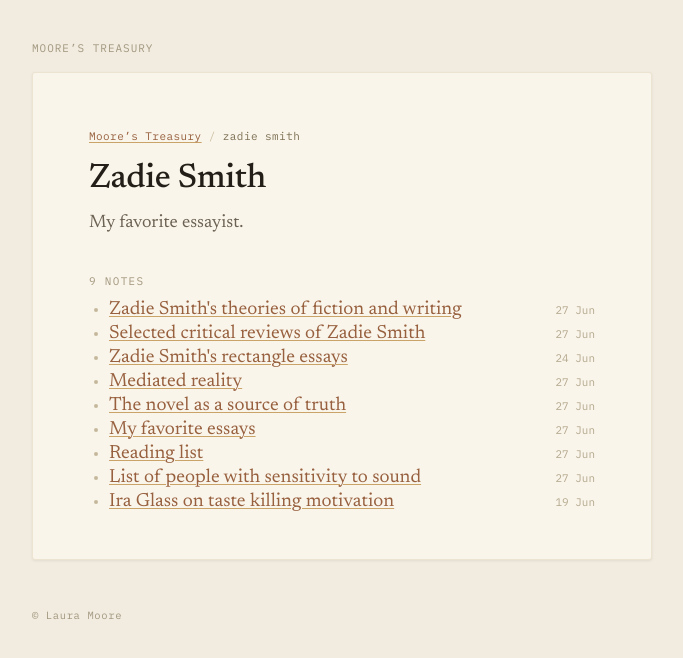
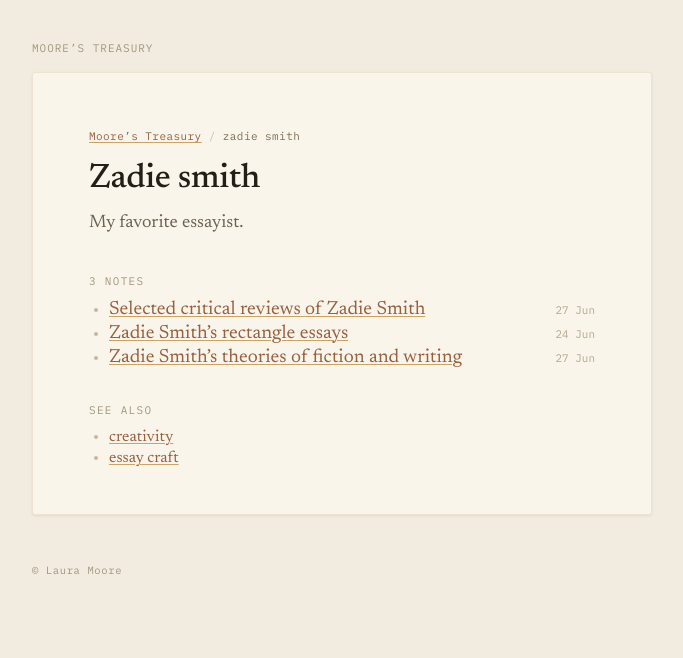
Before and after one commit to lauramoorewrites-del/treasury, a Jekyll site: the page built from topics/zadie-smith.md, in a window 1280 px wide. Shown: the top 658 px of the page, without its empty margins (298-981 px from the left). Built offline with Jekyll 4.4.1, drawn with Linux system fonts in a browser that asks for light colours.

Commit message:
Tag Zadie Smith entries properly, regenerate all topic pages from tags
Co-Authored-By: Claude Opus 4.6 (1M context) <noreply@anthropic.com>

```diff
--- a/topics/zadie-smith.md
+++ b/topics/zadie-smith.md
@@ -1,35 +1,22 @@
 ---
 layout: topic
-title: "Zadie Smith"
+title: "Zadie smith"
 topic: "zadie smith"
 permalink: /topics/zadie-smith/
 description: "My favorite essayist."
 notes:
-  - title: "Zadie Smith's theories of fiction and writing"
-    url: "/zadie-smiths-theories-of-fiction-and-writing/"
-    date: "27 Jun"
   - title: "Selected critical reviews of Zadie Smith"
     url: "/critical-reviews-of-zadie-smith/"
     date: "27 Jun"
-  - title: "Zadie Smith's rectangle essays"
+  - title: "Zadie Smith’s rectangle essays"
     url: "/zadie-smiths-rectangle-essays/"
     date: "24 Jun"
-  - title: "Mediated reality"
-    url: "/mediated-reality/"
+  - title: "Zadie Smith’s theories of fiction and writing"
+    url: "/zadie-smiths-theories-of-fiction-and-writing/"
     date: "27 Jun"
-  - title: "The novel as a source of truth"
-    url: "/the-novel-as-a-source-of-truth/"
-    date: "27 Jun"
-  - title: "My favorite essays"
-    url: "/my-favorite-essays/"
-    date: "27 Jun"
-  - title: "Reading list"
-    url: "/reading-list/"
-    date: "27 Jun"
-  - title: "List of people with sensitivity to sound"
-    url: "/people-with-sensitivity-to-sound/"
-    date: "27 Jun"
-  - title: "Ira Glass on taste killing motivation"
-    url: "/ira-glass-on-taste-killing-motivation/"
-    date: "19 Jun"
+see_also:
+  - title: "creativity"
+    url: "/topics/creativity/"
+  - title: "essay craft"
+    url: "/topics/essay-craft/"
 ---
```
Also changed, not shown: _pages/critical-reviews-of-zadie-smith.md (+1 -1 lines), _pages/zadie-smiths-rectangle-essays.md (+1 -1 lines), _pages/zadie-smiths-theories-of-fiction-and-writing.md (+1 -1 lines), topics/essay-craft.md (+2 -0 lines).
